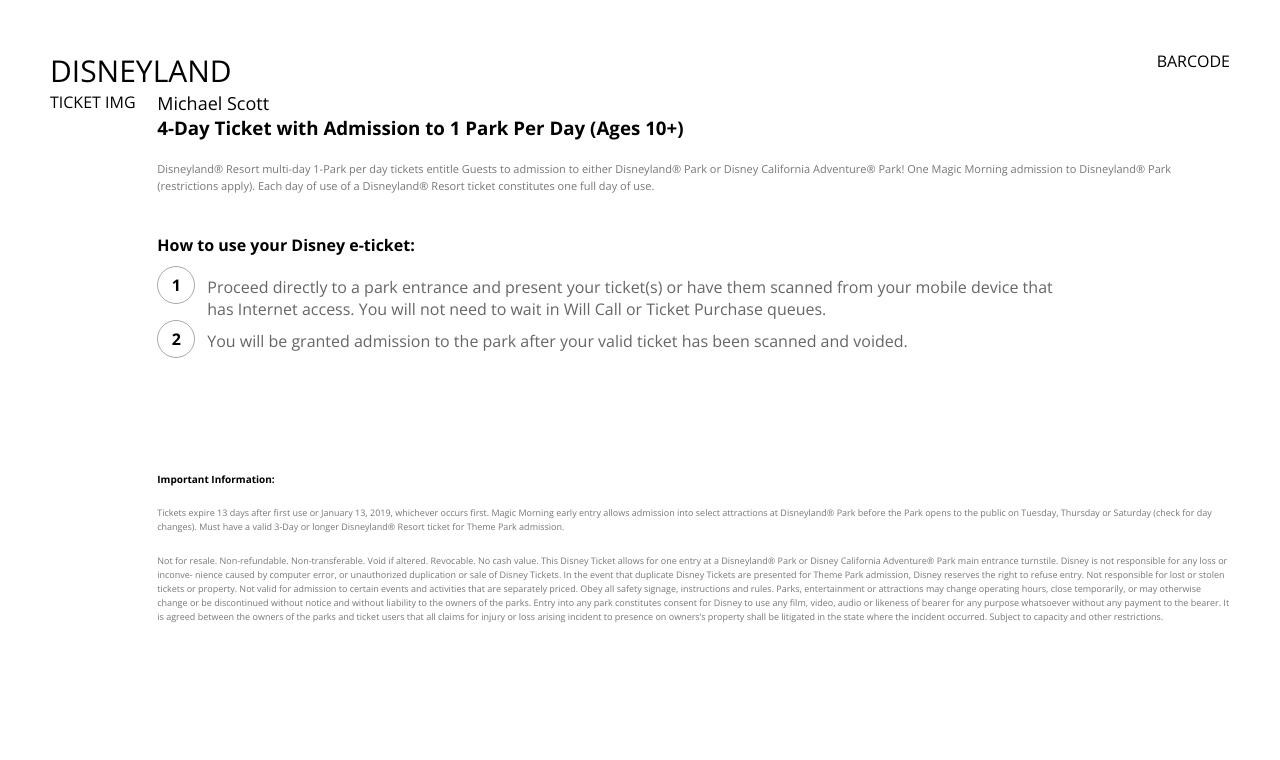
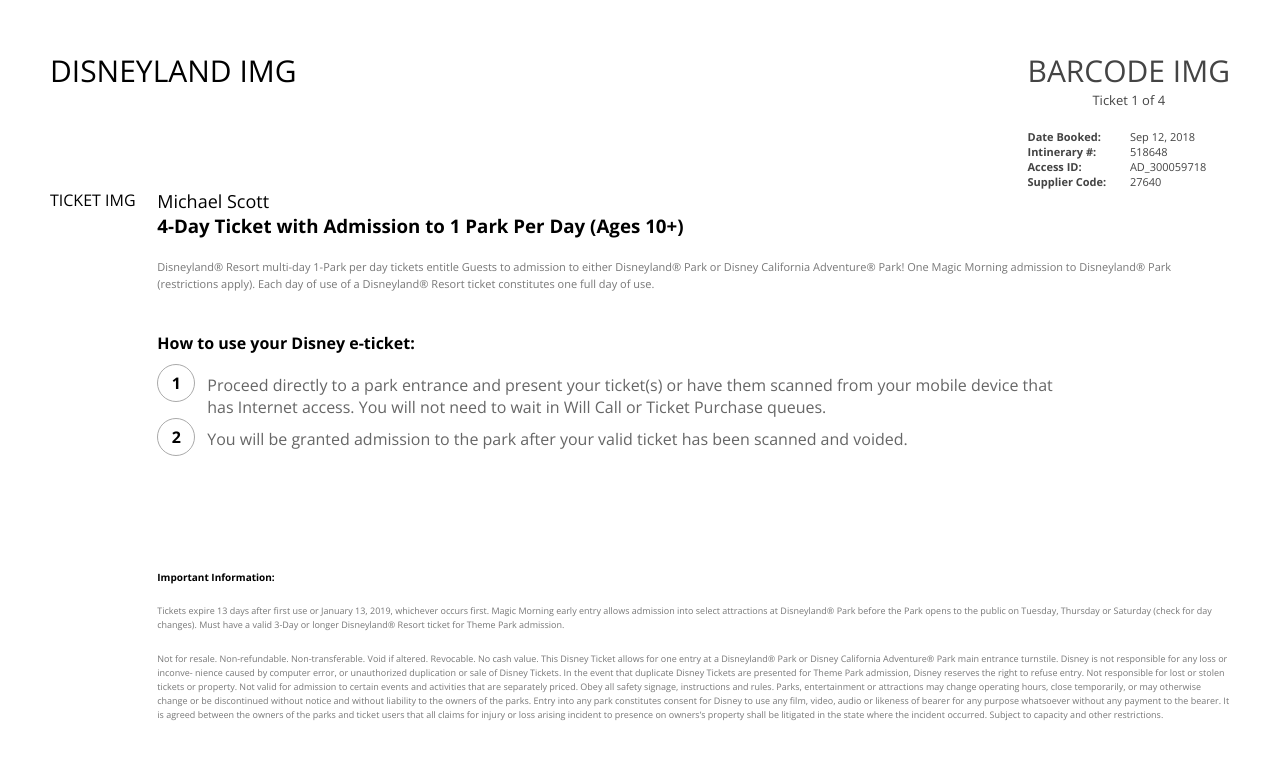
Before and after one commit to drewjex/static-website-boilerplate, a website built with webpack: page app/index.html in a window 1280 px wide. Built offline with nearby package versions, Linux system fonts and the light colour scheme.

Commit message:
implemented css grid

```diff
--- a/app/index.html
+++ b/app/index.html
@@ -35,11 +35,42 @@
 		<section id='header'>
 			<div class='row'>
 				<div class='logo'>
-					DISNEYLAND
+					DISNEYLAND IMG
 				</div>
 				<div class='barcode'>
-					BARCODE
+					BARCODE IMG
 					<!-- <img src=“${barcodeImageH}” class=“horizBarcode”/> -->
+					<div class='col'>
+						<div class='center'>
+							Ticket 1 of 4
+						</div>
+						<div class='grid'>
+							<div class='col11'>
+									<b>Date Booked:</b>
+							</div>
+							<div class='col12'>
+									<span>Sep 12, 2018</span>
+							</div>
+							<div class='col21'>
+									<b>Intinerary #:</b>
+							</div>
+							<div class='col22'>
+									<span>518648</span>
+							</div>
+							<div class='col31'>
+									<b>Access ID:</b>
+							</div>
+							<div class='col32'>
+									<span>AD_300059718</span>
+							</div>
+							<div class='col41'>
+									<b>Supplier Code:</b>
+							</div>
+							<div class='col42'>
+									<span>27640</span>
+							</div>
+						</div>
+					</div>
 				</div>
 			</div>
 		</section>
--- a/app/scss/style.scss
+++ b/app/scss/style.scss
@@ -28,7 +28,75 @@
 	}
 
 	.barcode {
+		font-size:30px;
+		color:#444;
 
+		.center {
+			text-align:center;
+			font-size:13px;
+		}
+
+		.row {
+			margin-top:20px;
+			justify-content: start;
+
+			div:nth-child(2) {
+				margin-left:20px;
+			}
+		}
+
+		.grid {
+			display: grid;
+			grid-template-columns: repeat(2, auto);
+			grid-template-rows: repeat(4, auto);
+			font-size:11px;
+			margin-top:20px;
+		}
+
+		.col11 {
+			grid-column: 1;
+			grid-row: 1;
+		}
+
+		.col12 {
+			grid-column: 2;
+			grid-row: 1;
+		}
+
+		.col21 {
+			grid-column: 1;
+			grid-row: 2;
+		}
+
+		.col22 {
+			grid-column: 2;
+			grid-row: 2;
+		}
+
+		.col31 {
+			grid-column: 1;
+			grid-row: 3;
+		}
+
+		.col32 {
+			grid-column: 2;
+			grid-row: 3;
+		}
+
+		.col41 {
+			grid-column: 1;
+			grid-row: 4;
+		}
+
+		.col42 {
+			grid-column: 2;
+			grid-row: 4;
+		}
+
+		span,
+		b {
+			font-size: 11px;
+		}
 	}
 }
 
```
